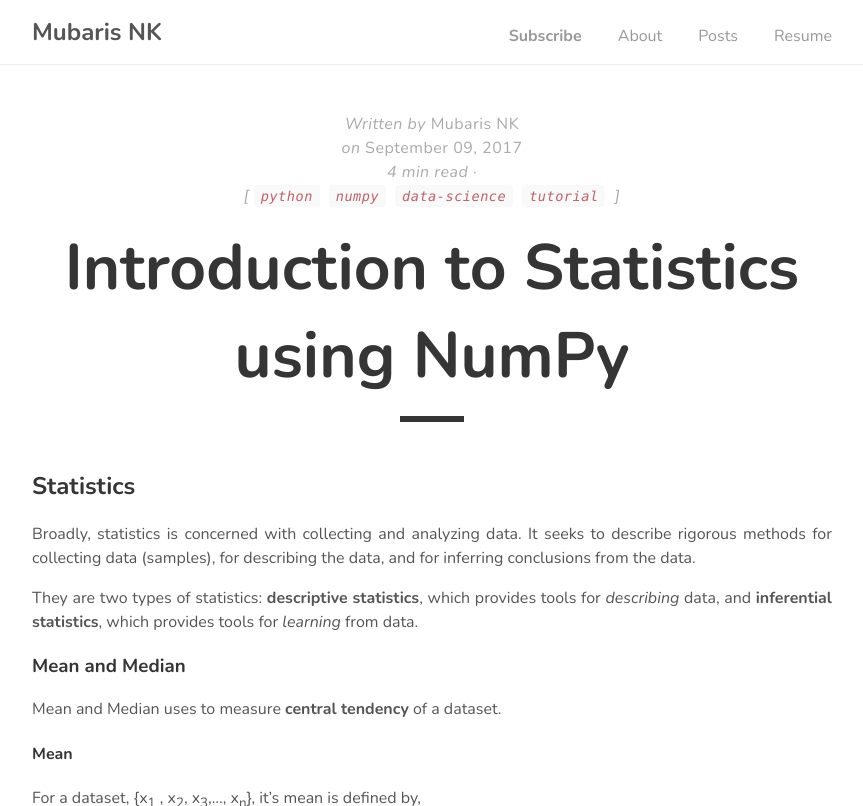
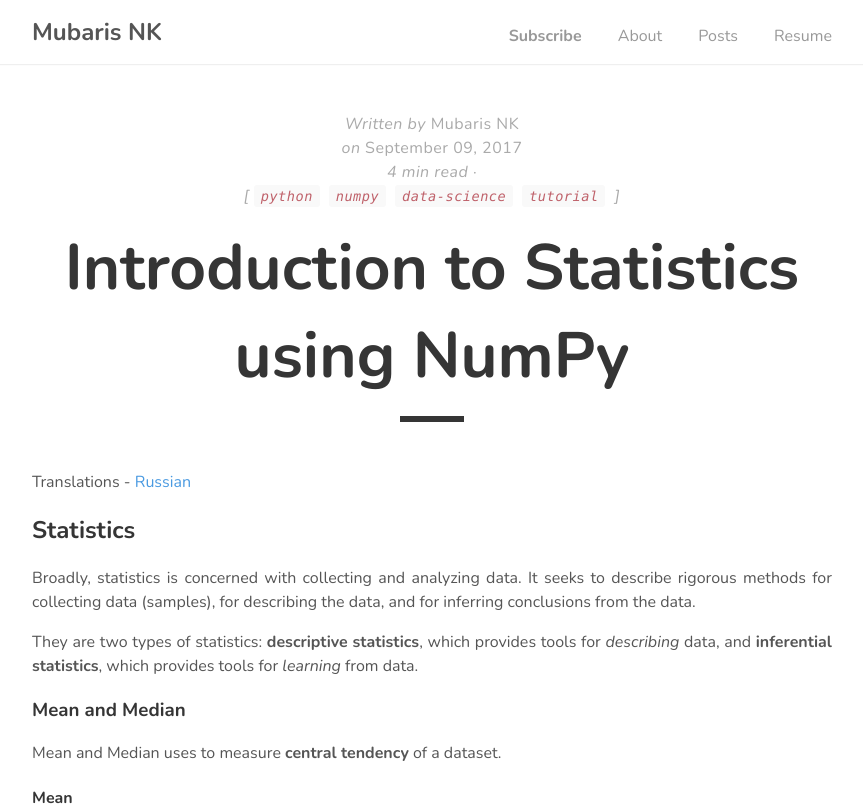
Before and after one commit to mubaris/website, a Jekyll site: the page built from _posts/2017-09-09-introduction-to-statistics-using-numpy.md, in a window 1280 px wide and 900 px high, cut to the strip 0-806 px from the top of the window. Shown: the whole strip, without its empty margins (208-1071 px from the left). Built offline with Jekyll 4.4.1, drawn with Linux system fonts in a browser that asks for light colours; a script that is not in the unit is left out; comment, search, counter and statistics services are not loaded.

Commit message:
Add Translation

```diff
--- a/_posts/2017-09-09-introduction-to-statistics-using-numpy.md
+++ b/_posts/2017-09-09-introduction-to-statistics-using-numpy.md
@@ -5,6 +5,8 @@ author: "Mubaris NK"
 comments: true
 tags: python numpy data-science tutorial
 ---
+
+Translations - [Russian](http://howtorecover.me/vvedenie-v-statistiku-s-ispolzovaniem-numpy)
 
 ## Statistics
 
```
